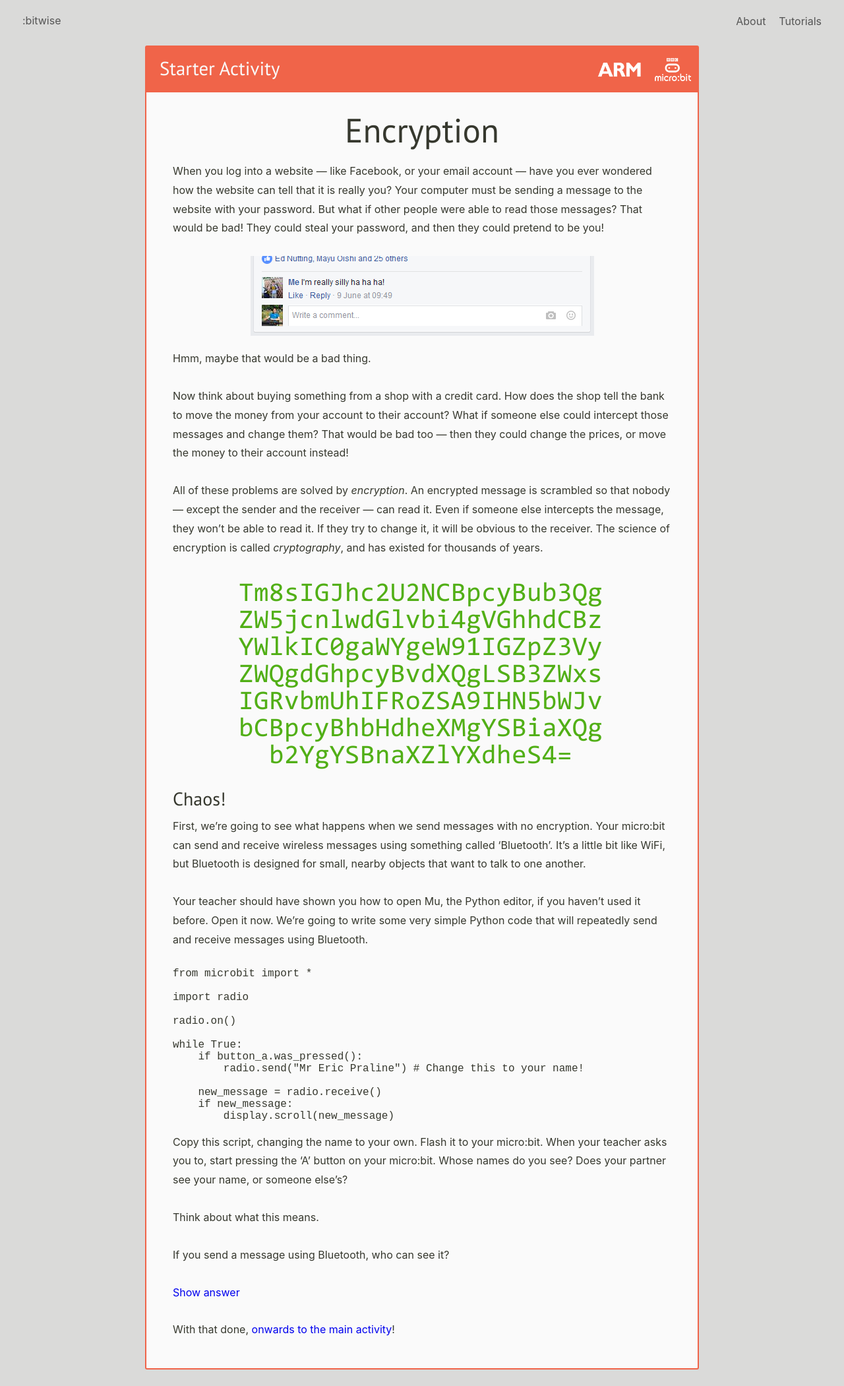
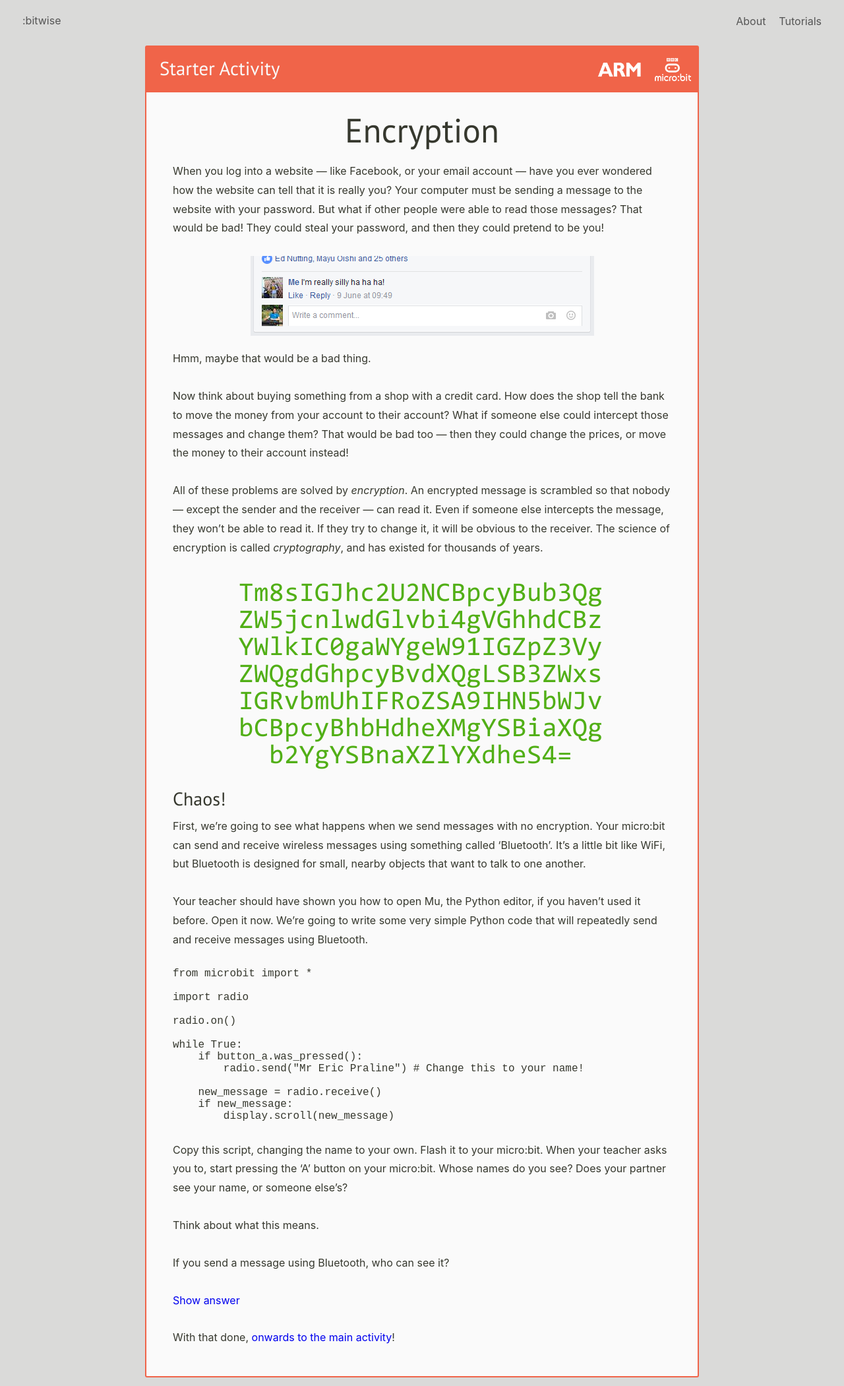
Before and after one commit to micro-bitwise/micro-bitwise.github.io, a Jekyll site: the page built from _tutorials/crypto-student-starter.md, in a window 1280 px wide. Shown: the whole page at 66% size. Built offline with Jekyll 4.4.1, drawn with Linux system fonts in a browser that asks for light colours; nearby versions of some CDN libraries.

Commit message:
Tweak codeblock margin

```diff
--- a/_sass/_base.scss
+++ b/_sass/_base.scss
@@ -53,6 +53,10 @@ figcaption {
   margin: .5em 0;
 }
 
+pre.highlight {
+  margin: 0 0 1.75em;
+}
+
 .page-wrapper {
   box-sizing: border-box;
   max-width: 840px;
```
